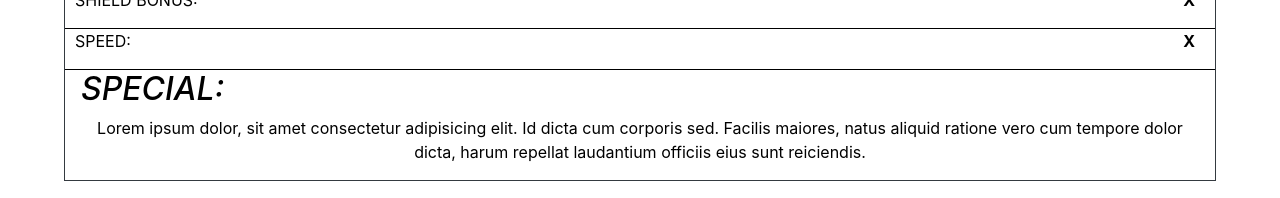
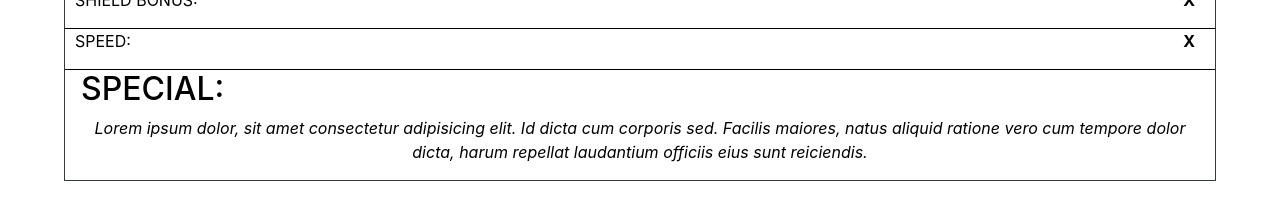
Before and after one commit to Z-S-Burke/reactPathfinder, a React (Create React App) app: page /armor in a window 1280 px wide. Shown: the part 1125-1323 px from the top of the page. Built offline with nearby package versions, Linux system fonts and the light colour scheme.

Commit message:
minor style change to special text display

```diff
--- a/src/Armor.js
+++ b/src/Armor.js
@@ -53,8 +53,8 @@ class Armor extends Component {
                             </div>
                         </div>
                         <div className="d-flex flex-column align-items-start">
-                            <h2 className="font-italic pl-3"> SPECIAL: </h2>
-                            <p className="px-3"> Lorem ipsum dolor, sit amet consectetur adipisicing elit.
+                            <h2 className="pl-3"> SPECIAL: </h2>
+                            <p className="font-italic px-3"> Lorem ipsum dolor, sit amet consectetur adipisicing elit.
                                 Id dicta cum corporis sed. Facilis maiores,
                                 natus aliquid ratione vero cum tempore dolor dicta,
                                 harum repellat laudantium officiis eius sunt reiciendis.</p>
--- a/src/Weapons.js
+++ b/src/Weapons.js
@@ -137,8 +137,8 @@ export default class Weapons extends Component {
                           <p className="font-weight-bold"> X</p>
                         </div>
                         <div className="d-flex flex-column align-items-start">
-                          <h2 className="font-italic pl-3"> SPECIAL: </h2>
-                          <p className="px-3"> Lorem ipsum dolor, sit amet consectetur adipisicing elit.
+                          <h2 className="pl-3"> SPECIAL: </h2>
+                          <p className="font-italic px-3"> Lorem ipsum dolor, sit amet consectetur adipisicing elit.
                               Id dicta cum corporis sed. Facilis maiores,
                               natus aliquid ratione vero cum tempore dolor dicta,
                                 harum repellat laudantium officiis eius sunt reiciendis.</p>
```
